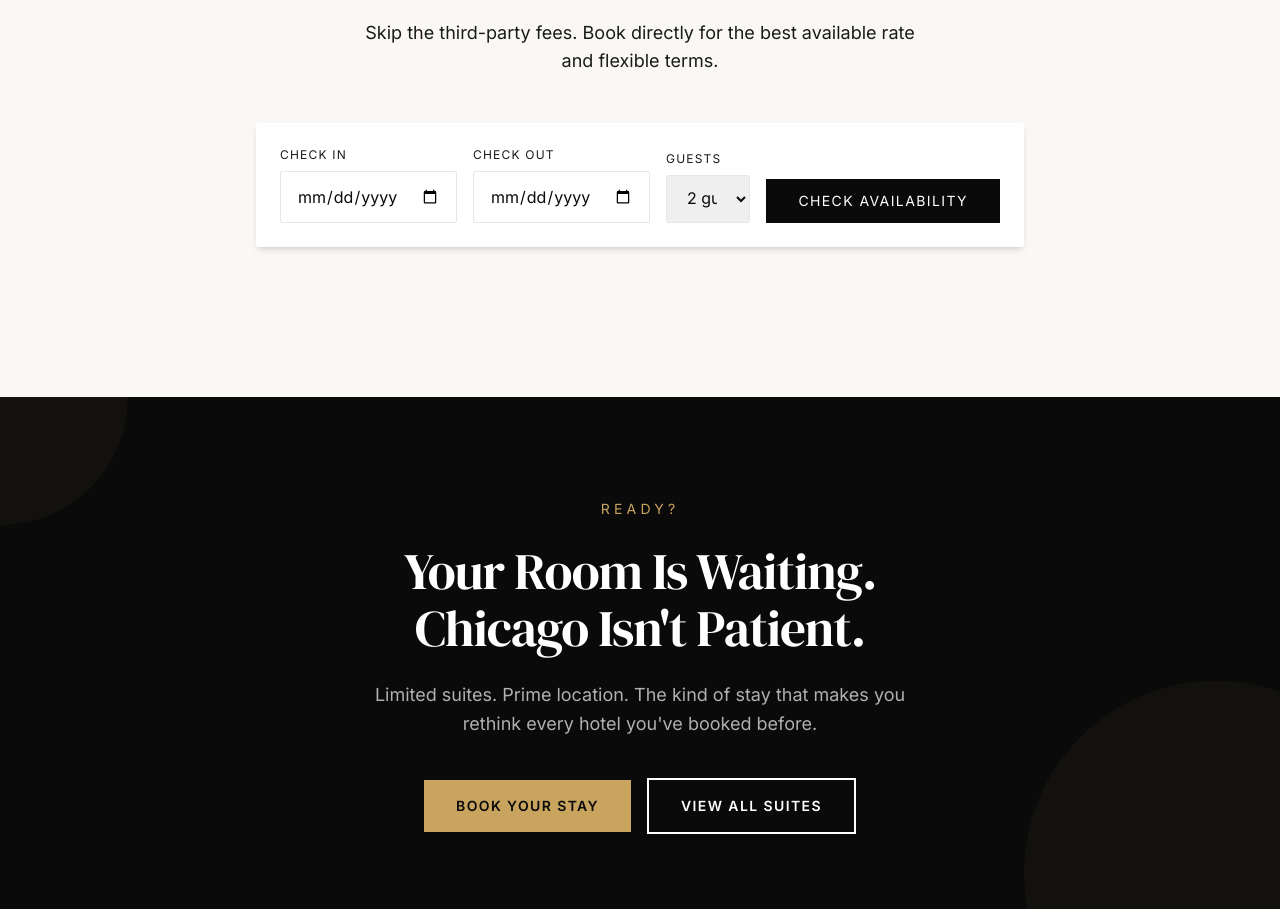
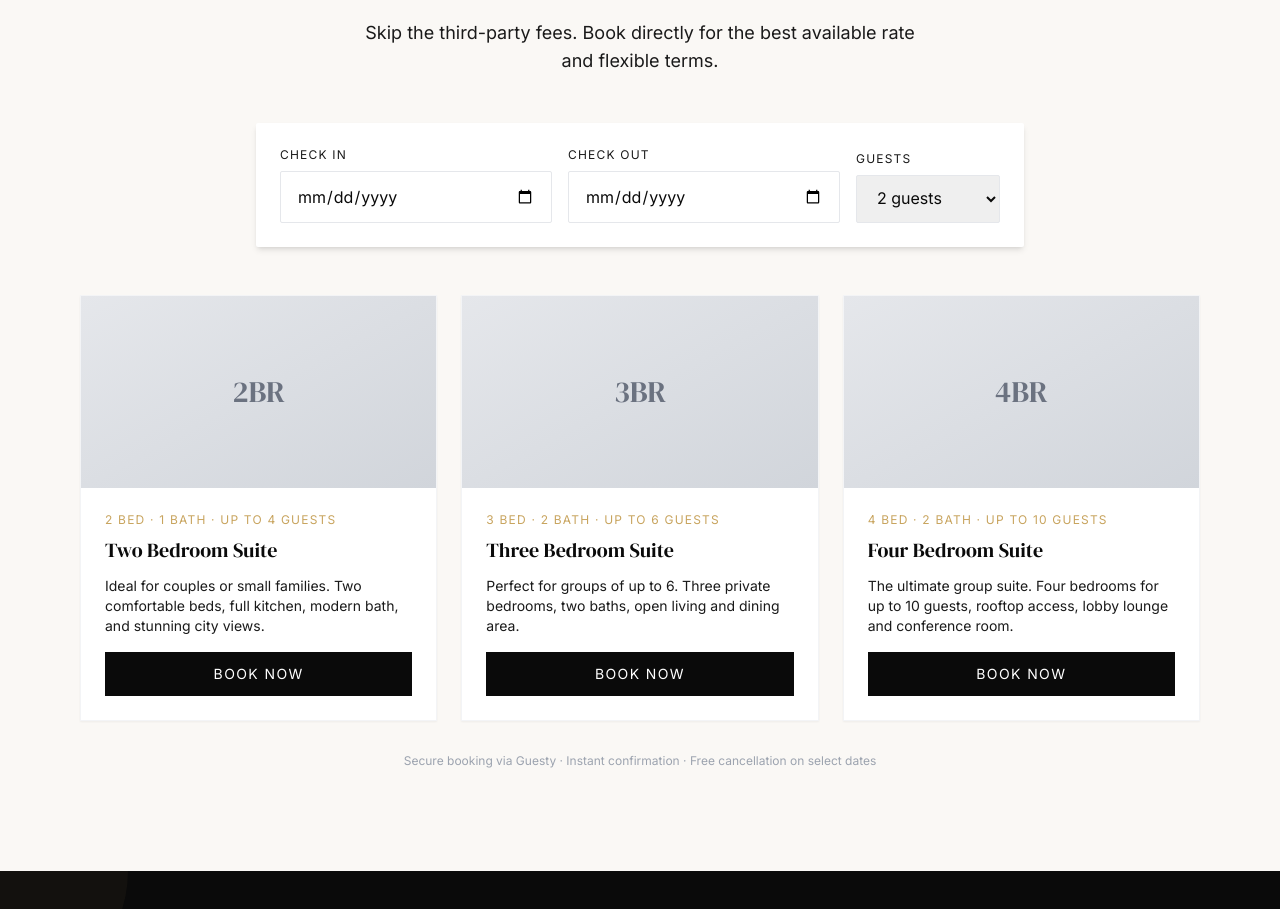
Before and after one commit to theplymouthchicago/plymouth-hotel, a Next.js app: page / in a window 1280 px wide. Shown: the part 10040-10949 px from the top of the page. Built offline with nearby package versions, Linux system fonts and the light colour scheme.

Commit message:
Fix booking widget: static rooms + direct guestybookings.com links (no API dependency)

```diff
--- a/src/components/BookingWidget.tsx
+++ b/src/components/BookingWidget.tsx
@@ -2,78 +2,65 @@
 
 import { useState } from "react";
 
-type RoomType = {
-  type: string;
-  available: number;
-  listingId: string;
-  title: string;
-  bedrooms: number;
-  bathrooms: number;
-  accommodates: number;
-  basePrice?: number;
-  picture?: string;
-};
+const ROOM_TYPES = [
+  {
+    type: "2BR",
+    label: "Two Bedroom Suite",
+    listingId: "69b8610659a0a7001528058c",
+    bedrooms: 2,
+    bathrooms: 1,
+    accommodates: 4,
+    description:
+      "Ideal for couples or small families. Two comfortable beds, full kitchen, modern bath, and stunning city views.",
+  },
+  {
+    type: "3BR",
+    label: "Three Bedroom Suite",
+    listingId: "69b863afab91d0002330efdb",
+    bedrooms: 3,
+    bathrooms: 2,
+    accommodates: 6,
+    description:
+      "Perfect for groups of up to 6. Three private bedrooms, two baths, open living and dining area.",
+  },
+  {
+    type: "4BR",
+    label: "Four Bedroom Suite",
+    listingId: "69b866a2139149001c905bfa",
+    bedrooms: 4,
+    bathrooms: 2,
+    accommodates: 10,
+    description:
+      "The ultimate group suite. Four bedrooms for up to 10 guests, rooftop access, lobby lounge and conference room.",
+  },
+];
 
-const ROOM_LABELS: Record<string, string> = {
-  "2BR": "Two Bedroom Suite",
-  "3BR": "Three Bedroom Suite",
-  "4BR": "Four Bedroom Suite",
-};
+const BOOKING_BASE = "https://dreamchicagorentals.guestybookings.com/en/properties";
 
-const ROOM_DESCRIPTIONS: Record<string, string> = {
-  "2BR": "Ideal for couples or small families. King + queen beds, full kitchen, city views.",
-  "3BR": "Perfect for groups of 5–8. Three private bedrooms, two baths, open living.",
-  "4BR": "The ultimate group suite. Four bedrooms for up to 10 guests, rooftop access.",
-};
+function buildBookingUrl(listingId: string, checkIn: string, checkOut: string, guests: number) {
+  const params = new URLSearchParams({ minOccupancy: String(guests) });
+  if (checkIn) params.set("startDate", checkIn);
+  if (checkOut) params.set("endDate", checkOut);
+  return `${BOOKING_BASE}/${listingId}?${params}`;
+}
 
 export function BookingWidget() {
   const [checkIn, setCheckIn] = useState("");
   const [checkOut, setCheckOut] = useState("");
   const [guests, setGuests] = useState(2);
-  const [rooms, setRooms] = useState<RoomType[]>([]);
-  const [loading, setLoading] = useState(false);
-  const [searched, setSearched] = useState(false);
-  const [error, setError] = useState("");
 
   const today = new Date().toISOString().split("T")[0];
-
-  async function handleSearch(e: React.FormEvent) {
-    e.preventDefault();
-    if (!checkIn || !checkOut) return;
-    setLoading(true);
-    setError("");
-    setSearched(false);
-
-    try {
-      const res = await fetch(
-        `/api/guesty/rooms?checkIn=${checkIn}&checkOut=${checkOut}&guests=${guests}`
-      );
-      const data = await res.json();
-      if (data.error) throw new Error(data.error);
-      setRooms(data.roomTypes ?? []);
-      setSearched(true);
-    } catch {
-      setError("Unable to check availability right now. Please try again.");
-    } finally {
-      setLoading(false);
-    }
-  }
 
   const nights =
     checkIn && checkOut
       ? Math.round(
-          (new Date(checkOut).getTime() - new Date(checkIn).getTime()) /
-            86_400_000
+          (new Date(checkOut).getTime() - new Date(checkIn).getTime()) / 86_400_000
         )
       : 0;
 
   return (
-    <section
-      className="py-section section-padding bg-plymouth-offwhite"
-      id="booking"
-    >
+    <section className="py-section section-padding bg-plymouth-offwhite" id="booking">
       <div className="max-w-container mx-auto">
-        {/* Header */}
         <div className="text-center mb-12">
           <p className="text-plymouth-gold font-body text-sm uppercase tracking-[0.3em] mb-4">
             Reserve
@@ -87,11 +74,8 @@ export function BookingWidget() {
           </p>
         </div>
 
-        {/* Search Form */}
-        <form
-          onSubmit={handleSearch}
-          className="bg-white shadow-md rounded-sm p-6 flex flex-col md:flex-row gap-4 items-end max-w-3xl mx-auto mb-12"
-        >
+        {/* Date + Guest Picker */}
+        <div className="bg-white shadow-md rounded-sm p-6 flex flex-col md:flex-row gap-4 items-end max-w-3xl mx-auto mb-12">
           <div className="flex-1">
             <label className="block text-xs uppercase tracking-widest text-plymouth-charcoal mb-2">
               Check In
@@ -101,7 +85,6 @@ export function BookingWidget() {
               value={checkIn}
               min={today}
               onChange={(e) => setCheckIn(e.target.value)}
-              required
               className="w-full border border-gray-200 rounded-sm px-4 py-3 text-plymouth-black focus:outline-none focus:border-plymouth-gold"
             />
           </div>
@@ -114,11 +97,10 @@ export function BookingWidget() {
               value={checkOut}
               min={checkIn || today}
               onChange={(e) => setCheckOut(e.target.value)}
-              required
               className="w-full border border-gray-200 rounded-sm px-4 py-3 text-plymouth-black focus:outline-none focus:border-plymouth-gold"
             />
           </div>
-          <div className="w-32">
+          <div className="w-36">
             <label className="block text-xs uppercase tracking-widest text-plymouth-charcoal mb-2">
               Guests
             </label>
@@ -134,87 +116,46 @@ export function BookingWidget() {
               ))}
             </select>
           </div>
-          <button
-            type="submit"
-            disabled={loading}
-            className="bg-plymouth-black text-white px-8 py-3 text-sm uppercase tracking-widest hover:bg-plymouth-gold transition-colors disabled:opacity-50 whitespace-nowrap"
-          >
-            {loading ? "Checking..." : "Check Availability"}
-          </button>
-        </form>
+        </div>
 
-        {/* Error */}
-        {error && (
-          <p className="text-center text-red-600 mb-8">{error}</p>
-        )}
-
-        {/* Results */}
-        {searched && (
-          <div>
-            {rooms.length === 0 ? (
-              <div className="text-center py-12">
-                <p className="text-plymouth-charcoal text-lg">
-                  No rooms available for those dates. Try different dates or contact us directly.
-                </p>
-                <a
-                  href="mailto:hello@theplymouthchicago.com"
-                  className="inline-block mt-4 text-plymouth-gold underline"
-                >
-                  Contact Us
-                </a>
+        {/* Room Cards */}
+        <div className="grid grid-cols-1 md:grid-cols-3 gap-6">
+          {ROOM_TYPES.map((room) => (
+            <div key={room.type} className="bg-white shadow-sm border border-gray-100 flex flex-col">
+              <div className="h-48 bg-gradient-to-br from-gray-200 to-gray-300 flex items-center justify-center">
+                <span className="font-display text-3xl text-gray-500">{room.type}</span>
               </div>
-            ) : (
-              <div className="grid grid-cols-1 md:grid-cols-3 gap-6">
-                {rooms.map((room) => (
-                  <div
-                    key={room.type}
-                    className="bg-white shadow-sm border border-gray-100 flex flex-col"
-                  >
-                    {room.picture && (
-                      <img // eslint-disable-next-line @next/next/no-img-element
-                        src={room.picture}
-                        alt={ROOM_LABELS[room.type] ?? room.type}
-                        className="w-full h-48 object-cover"
-                      />
-                    )}
               <div className="p-6 flex flex-col flex-1">
                 <p className="text-xs uppercase tracking-widest text-plymouth-gold mb-2">
-                        {room.bedrooms}BR · Up to {room.accommodates} guests
+                  {room.bedrooms} bed &middot; {room.bathrooms} bath &middot; Up to {room.accommodates} guests
                 </p>
                 <h3 className="font-display text-xl text-plymouth-black mb-3">
-                        {ROOM_LABELS[room.type] ?? room.title}
+                  {room.label}
                 </h3>
                 <p className="text-plymouth-charcoal text-sm mb-4 flex-1">
-                        {ROOM_DESCRIPTIONS[room.type]}
+                  {room.description}
                 </p>
-                      {room.basePrice && nights > 0 && (
-                        <p className="text-sm text-plymouth-charcoal mb-4">
-                          <span className="font-semibold text-plymouth-black text-lg">
-                            ${(room.basePrice * nights).toLocaleString()}
-                          </span>{" "}
-                          total · ${room.basePrice}/night · {nights}{" "}
-                          {nights === 1 ? "night" : "nights"}
+                {nights > 0 && (
+                  <p className="text-xs text-plymouth-charcoal mb-4">
+                    {nights} {nights === 1 ? "night" : "nights"} selected
                   </p>
                 )}
-                      <p className="text-xs text-green-700 mb-4">
-                        {room.available}{" "}
-                        {room.available === 1 ? "unit" : "units"} available
-                      </p>
                 <a
-                        href={`https://app.guesty.com/reservations/create?listingId=${room.listingId}&checkIn=${checkIn}&checkOut=${checkOut}&guestsCount=${guests}`}
+                  href={buildBookingUrl(room.listingId, checkIn, checkOut, guests)}
                   target="_blank"
                   rel="noopener noreferrer"
                   className="block text-center bg-plymouth-black text-white py-3 text-sm uppercase tracking-widest hover:bg-plymouth-gold transition-colors"
                 >
-                        Reserve Now
+                  Book Now
                 </a>
               </div>
             </div>
           ))}
         </div>
-            )}
-          </div>
-        )}
+
+        <p className="text-center text-xs text-gray-400 mt-8">
+          Secure booking via Guesty &middot; Instant confirmation &middot; Free cancellation on select dates
+        </p>
       </div>
     </section>
   );
```
Lines whose indentation alone changed are shown as unchanged.
